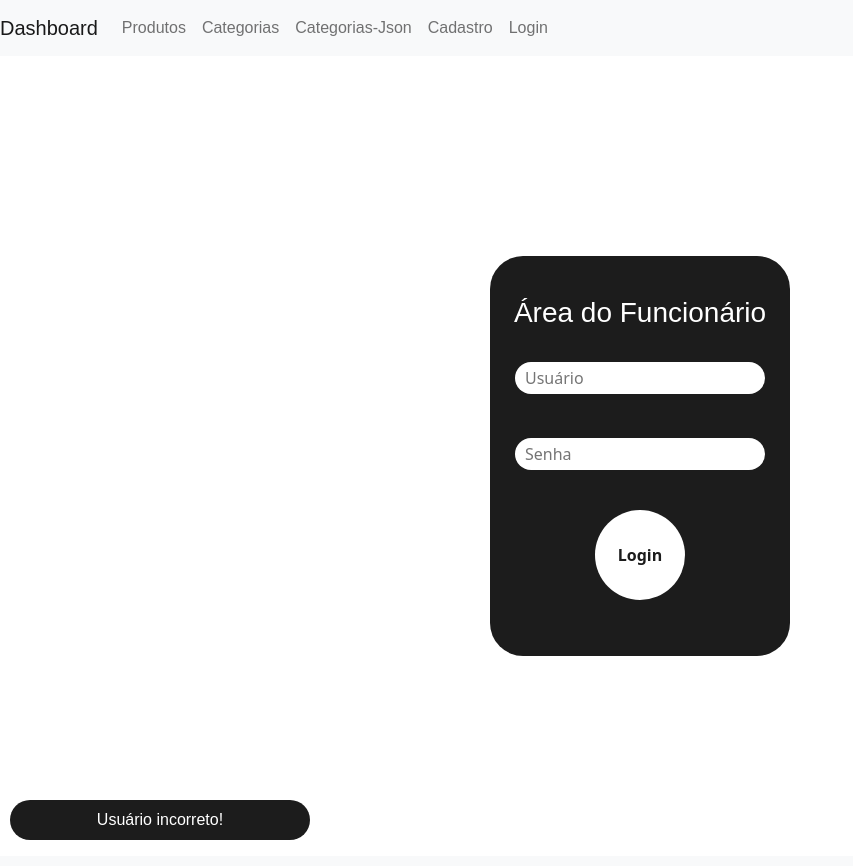
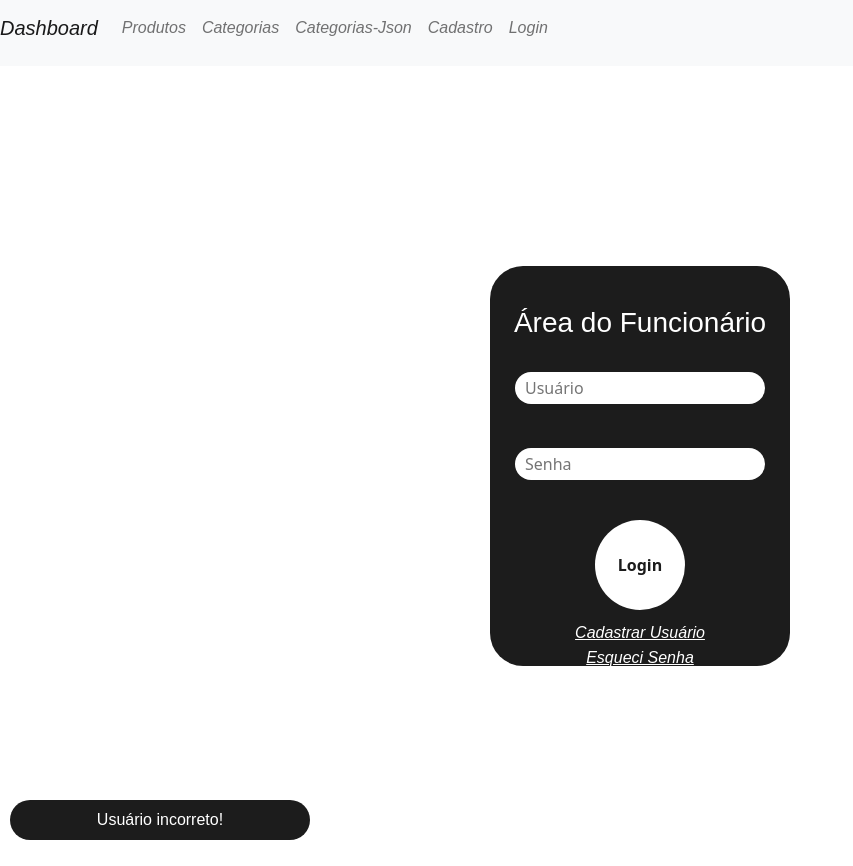
Before and after one commit to Thigos/Produtos, a PHP site: page /login.php in a window 1280 px wide. Shown: the whole page, without its empty margins (0-853 px from the left). Before the commit the page ends 840 px from the top, so only its background shows below. Run offline with PHP 8.4, Linux system fonts and the light colour scheme; some web fonts are replaced.

Commit message:
Add files via upload

```diff
--- a/cadUser.php
+++ b/cadUser.php
@@ -52,6 +52,7 @@
                                 <input type="text" maxlength="100" placeholder="Nome" name="nomeUser" required>
                                 <input type="text" placeholder="Login" name="loginUser" required>
                                 <input type="password" placeholder="Senha" name="senhaUser" required>
+                                <input type="password" placeholder="Confirmar Senha" name="">
                                 <button class="bt-cadastrar" type="submit">Cadastrar</button>
                             </form>
 
--- a/login.php
+++ b/login.php
@@ -51,7 +51,7 @@
                 margin-top: 20px;
                 border-radius: 50%;
                 width: 90px;
-                margin-bottom: 30px;
+                margin-bottom: 10px;
                 transition: transform 500ms;
             }
 
@@ -113,6 +113,12 @@
                 transform: translateY(-80%) rotate(360deg);
             }
             }
+
+            a{
+                color: white;
+                font-style: italic;
+                margin-bottom: 10px;
+            }
         </style>
     </head>
     <body>
@@ -134,6 +140,9 @@
                 <input type="password" name="lbPass" class="inputStyle" placeholder="Senha" onkeyup="showLabelPass();" required>
                 <br>
                 <button class="btLG" id="btLG" type="submit">Login</button>
+                <br>
+                <a href="cadUser.php">Cadastrar Usuário</a><br>
+                <a href="#">Esqueci Senha</a>
             </form>
         </div>
 
```
